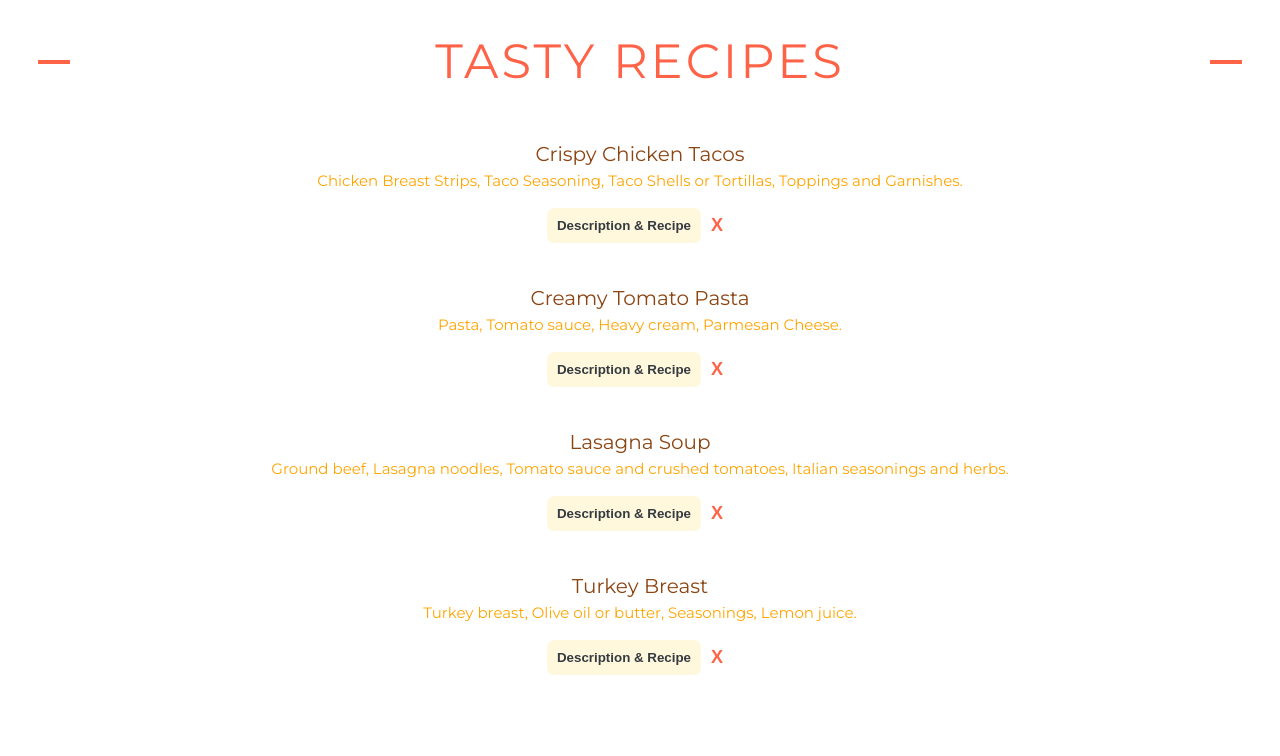
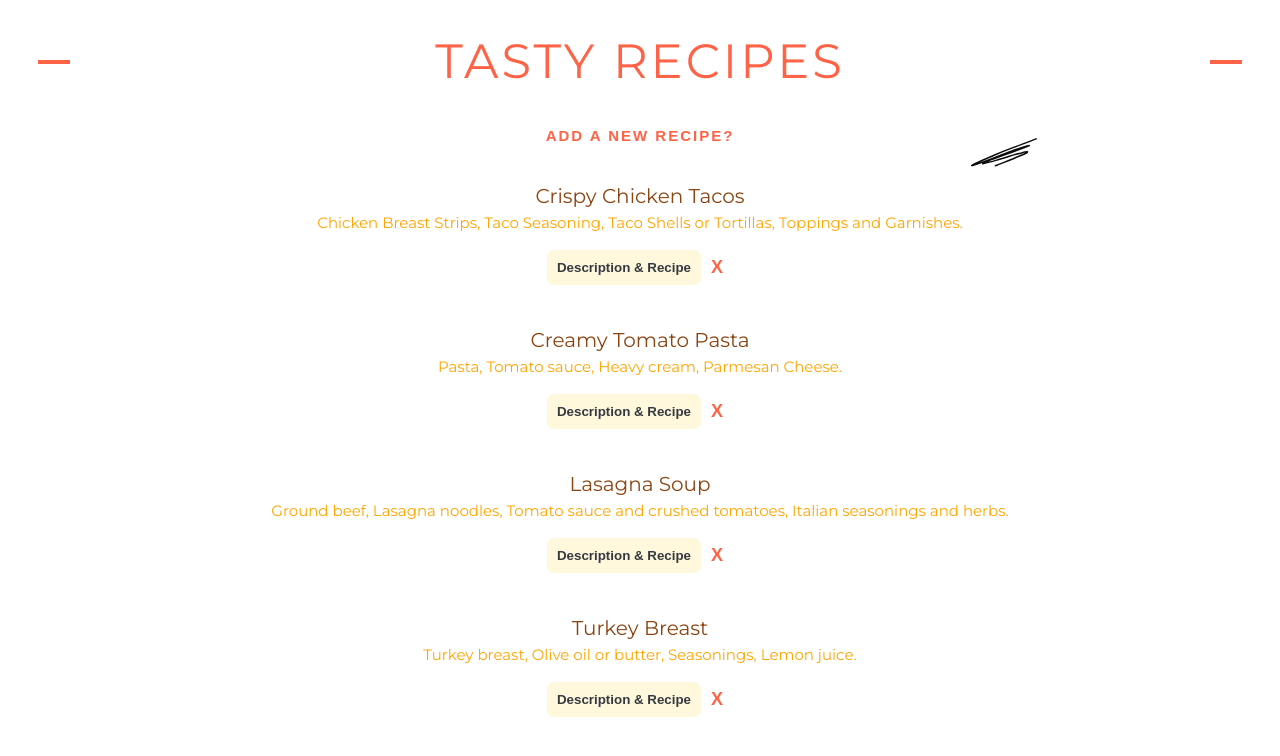
Before and after one commit to Tala-cmd/react-recipe-book, a React (Vite) app: page / in a window 1280 px wide. Shown: the top 756 px of the page. Built offline with nearby package versions, Linux system fonts and the light colour scheme.

Commit message:
static section

```diff
--- a/src/components/App.jsx
+++ b/src/components/App.jsx
@@ -1,43 +1,9 @@
+import recipesArray from './RecipesArray'
 import Header from "./Header"
 import ListRecipes from "./ListRecipes"
-import DetailedRecipes from "./DetailedRecipes"
+import NewRecipeForm from "./NewRecipeForm"
 import { useState } from "react"
 
-const recipesArray=[
-{
-  id:1,
-  name:'Crispy Chicken Tacos',
-  imageName: 'recipes/taco.jpg',
-  description: 'Crispy Chicken Tacos - these chicken tacos that are baked to the perfect crispness are definitely a must for your next taco night! Top them any way you want for a quick weeknight dinner!',
-  ingredients: 'Chicken Breast Strips, Taco Seasoning, Taco Shells or Tortillas, Toppings and Garnishes.',
-  recipe: 'Season chicken, cook until golden, and fill tacos with crunchy goodness. Top with lettuce, tomatoes, cheese, salsa, and a hint of lime. Quick, savory, and satisfying.'
-
-},
-{
-  id:2,
-  name:'Creamy Tomato Pasta',
-  imageName: 'recipes/pasta.jpg',
-  description: 'Creamy Tomato Pasta - a quick and easy recipe for making a perfectly creamy tomato pasta! Enjoy by itself or with some added protein. The whole family will enjoy this easy weeknight dinner!',
-  ingredients: 'Pasta, Tomato sauce, Heavy cream, Parmesan Cheese.',
-  recipe: 'Cook al dente pasta, then toss it in a velvety sauce made with tomatoes, cream, garlic, and Parmesan cheese. Finish with a sprinkle of fresh basil for a burst of flavor. '
-},
-{
-  id:3,
-  name: 'Lasagna Soup',
-  imageName: 'recipes/lasagna-soup.jpg',
-  description: 'Lasagna Soup - a quick and easy recipe for making a flavorful homemade lasagna soup! Top it with our ricotta mixture and freshly grated parmesan cheese to bring even more great flavor. The whole family is going to love it!',
-  ingredients: 'Ground beef, Lasagna noodles, Tomato sauce and crushed tomatoes, Italian seasonings and herbs.',
-  recipe: ' Cook beef with onions, garlic, and Italian spices. Add tomatoes, broth, and broken lasagna noodles. Simmer until noodles are soft, stir in spinach. Serve hot with ricotta and Parmesan.'
-},
-{
-  id:4,
-  name:'Turkey Breast',
-  imageName: 'recipes/turkey-breast.jpg',
-  description:`Perfect for a weekend family dinner or if you are hosting a small crowd for Thanksgiving. So juicy, tender, and doesn't require any oven space!`,
-  ingredients: 'Turkey breast, Olive oil or butter, Seasonings, Lemon juice.',
-  recipe: 'Rub turkey with a mix of herbs, salt, and pepper. Roast until golden and juices run clear. Rest, then slice.'
-}
-]
 function App() {
   const [recipes, setRecipes] = useState(recipesArray)
 
@@ -50,8 +16,8 @@ function App() {
   return (
     <div>
       <Header />
+      <NewRecipeForm />
       <ListRecipes data={recipes} onDelete={handleDelete}/>
-      <DetailedRecipes />
     </div>
   )
 }
--- a/src/components/DetailedRecipes.jsx
+++ /dev/null
@@ -1,9 +0,0 @@
-import React from 'react'
-
-function DetailedRecipes() {
-  return (
-    <div></div>
-  )
-}
-
-export default DetailedRecipes
--- /dev/null
+++ b/src/components/NewRecipeForm.jsx
@@ -0,0 +1,21 @@
+import React, { useState } from 'react'
+
+function NewRecipeForm() {
+  const [form, setForm] = useState(false)
+
+  return (
+    <>
+    {form ?  <img className='arrow' src='public\curved-arrow.svg'></img>
+    :
+    <img className='line' src='public/random-lines.svg'></img>
+    }
+
+    {/* */}
+    <div className='container'>
+      <button className='button'>Add a new recipe?</button>
+    </div>
+    </>
+  )
+}
+
+export default NewRecipeForm
--- /dev/null
+++ b/src/components/RecipesArray.jsx
@@ -0,0 +1,37 @@
+const recipesArray=[
+  {
+    id:1,
+    name:'Crispy Chicken Tacos',
+    imageName: 'recipes/taco.jpg',
+    description: 'Crispy Chicken Tacos - these chicken tacos that are baked to the perfect crispness are definitely a must for your next taco night! Top them any way you want for a quick weeknight dinner!',
+    ingredients: 'Chicken Breast Strips, Taco Seasoning, Taco Shells or Tortillas, Toppings and Garnishes.',
+    recipe: 'Season chicken, cook until golden, and fill tacos with crunchy goodness. Top with lettuce, tomatoes, cheese, salsa, and a hint of lime. Quick, savory, and satisfying.'
+
+  },
+  {
+    id:2,
+    name:'Creamy Tomato Pasta',
+    imageName: 'recipes/pasta.jpg',
+    description: 'Creamy Tomato Pasta - a quick and easy recipe for making a perfectly creamy tomato pasta! Enjoy by itself or with some added protein. The whole family will enjoy this easy weeknight dinner!',
+    ingredients: 'Pasta, Tomato sauce, Heavy cream, Parmesan Cheese.',
+    recipe: 'Cook al dente pasta, then toss it in a velvety sauce made with tomatoes, cream, garlic, and Parmesan cheese. Finish with a sprinkle of fresh basil for a burst of flavor. '
+  },
+  {
+    id:3,
+    name: 'Lasagna Soup',
+    imageName: 'recipes/lasagna-soup.jpg',
+    description: 'Lasagna Soup - a quick and easy recipe for making a flavorful homemade lasagna soup! Top it with our ricotta mixture and freshly grated parmesan cheese to bring even more great flavor. The whole family is going to love it!',
+    ingredients: 'Ground beef, Lasagna noodles, Tomato sauce and crushed tomatoes, Italian seasonings and herbs.',
+    recipe: ' Cook beef with onions, garlic, and Italian spices. Add tomatoes, broth, and broken lasagna noodles. Simmer until noodles are soft, stir in spinach. Serve hot with ricotta and Parmesan.'
+  },
+  {
+    id:4,
+    name:'Turkey Breast',
+    imageName: 'recipes/turkey-breast.jpg',
+    description:`Perfect for a weekend family dinner or if you are hosting a small crowd for Thanksgiving. So juicy, tender, and doesn't require any oven space!`,
+    ingredients: 'Turkey breast, Olive oil or butter, Seasonings, Lemon juice.',
+    recipe: 'Rub turkey with a mix of herbs, salt, and pepper. Roast until golden and juices run clear. Rest, then slice.'
+  }
+]
+
+export default recipesArray
--- a/src/index.css
+++ b/src/index.css
@@ -50,12 +50,34 @@ li {
   right: 3%;
 }
 
-/* .food {
-  list-style: none;
-  display: grid;
-  grid-template-columns: 1fr 1fr;
-  column-gap: 5%;
-} */
+.line, .arrow{
+  position:absolute;
+  filter: invert(1);
+  width:40px;
+  transform: rotate(35deg);
+  transition: 0.4s;
+  right:20%;
+}
+
+.arrow{
+  transform: rotate(70deg);
+  right:15%;
+  transition: 0.4s;
+
+}
+
+.button{
+  background: none;
+  border: none;
+  color: #ff6347;
+  padding: 5px;
+  font-size: 15px;
+  font-weight: bold;
+  cursor: pointer;
+  text-transform: uppercase;
+  letter-spacing: 2px;
+  transition: 0.3s;
+}
 
 .recipe{
 display: grid;
```
Also changed, not shown: public/curved-arrow.svg (added), public/random-lines.svg (added).
